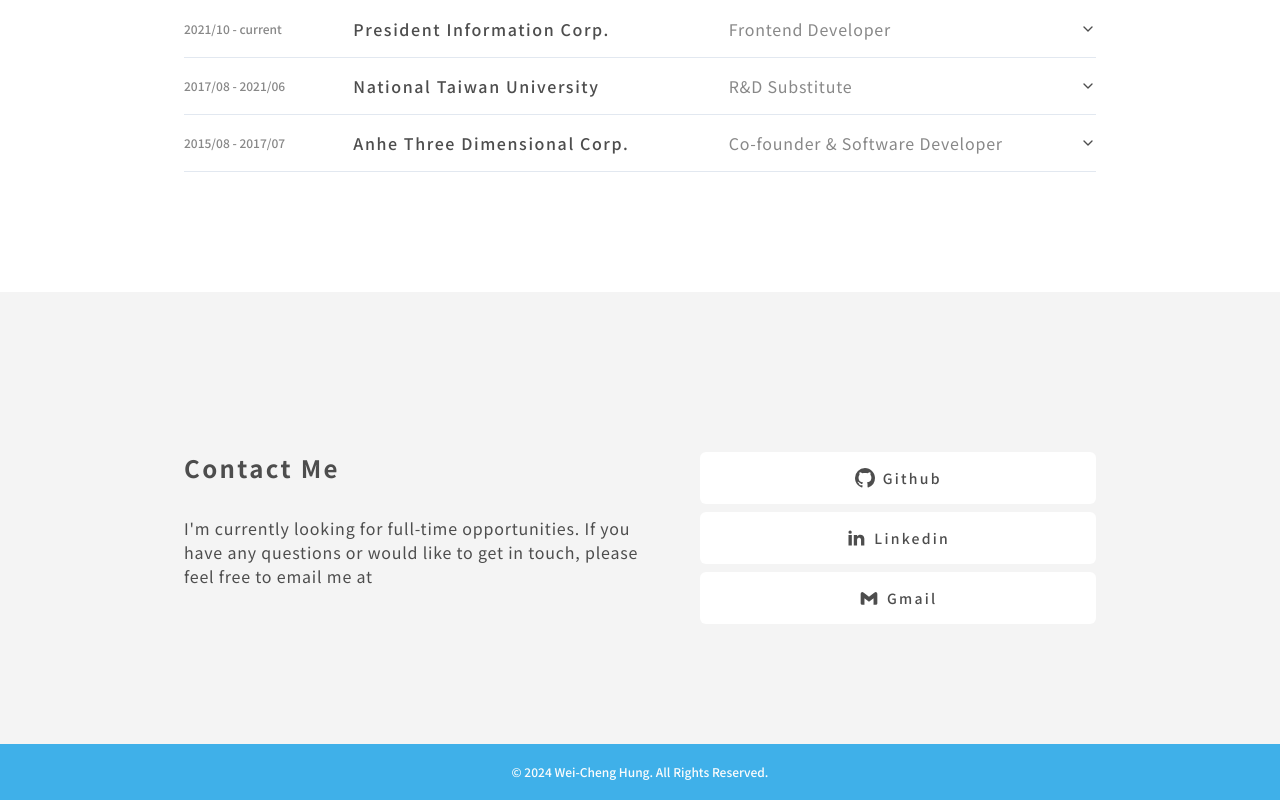
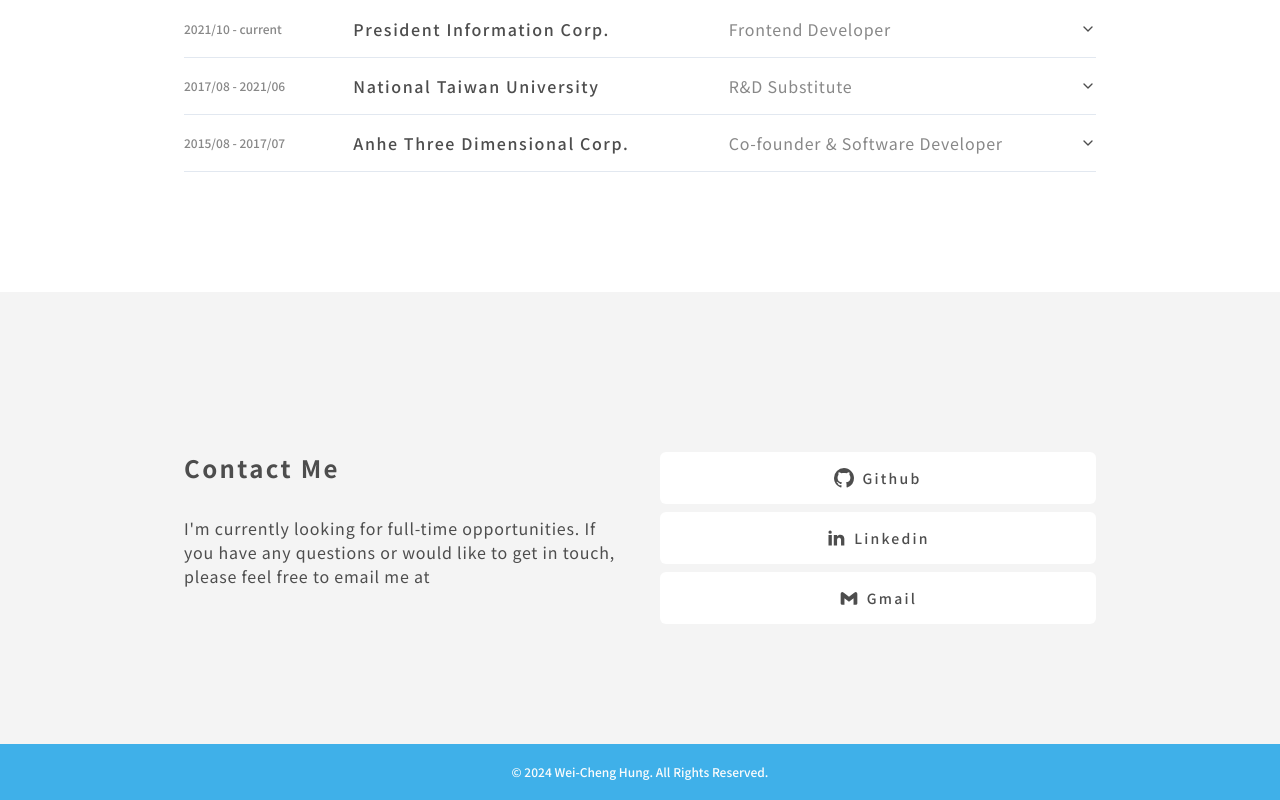
Before and after one commit to weicheng2138/weicheng-portfolio, a React (Vite) app: page / in a window 1280 px wide. Shown: the part 1495-2295 px from the top of the page. Built offline with nearby package versions, Linux system fonts and the light colour scheme.

Commit message:
chore(home): modify contact me basis-1/2 and readme

```diff
--- a/package.json
+++ b/package.json
@@ -1,7 +1,7 @@
 {
   "name": "weicheng-portfolio",
   "private": false,
-  "version": "0.0.0",
+  "version": "0.9.0",
   "type": "module",
   "scripts": {
     "dev": "vite",
--- a/src/App.tsx
+++ b/src/App.tsx
@@ -1,9 +1,6 @@
 import { ThemeProvider } from '@/components/theme-provider';
 import {
   Route,
-  Routes,
-  useRoutes,
-  RouteObject,
   createBrowserRouter,
   createRoutesFromElements,
   RouterProvider,
--- a/src/lib/utils.ts
+++ b/src/lib/utils.ts
@@ -1,6 +1,6 @@
-import { type ClassValue, clsx } from "clsx"
-import { twMerge } from "tailwind-merge"
+import { type ClassValue, clsx } from 'clsx';
+import { twMerge } from 'tailwind-merge';
 
 export function cn(...inputs: ClassValue[]) {
-  return twMerge(clsx(inputs))
+  return twMerge(clsx(inputs));
 }
--- a/src/pages/home.tsx
+++ b/src/pages/home.tsx
@@ -144,7 +144,7 @@ const Home = () => {
               'md:flex-row md:items-start md:gap-10',
             )}
           >
-            <div className="mb-28 md:mb-0">
+            <div className="mb-28 md:mb-0 md:basis-1/2">
               <Typography variant="h1" className="mb-8">
                 {t('home.contact-title')}
               </Typography>
@@ -152,7 +152,7 @@ const Home = () => {
                 {t('home.contact-content')}
               </Typography>
             </div>
-            <div className="flex w-full flex-col gap-2">
+            <div className="flex w-full flex-col gap-2 md:basis-1/2">
               <CustomLink href="https://github.com/weicheng2138">
                 <Button variant="social" className="flex h-auto gap-2 py-4">
                   <VscGithubInverted className="h-[1.25rem] w-[1.25rem]" />
```
Also changed, not shown: 1 other file (tests, documents, lock files or other folders).
